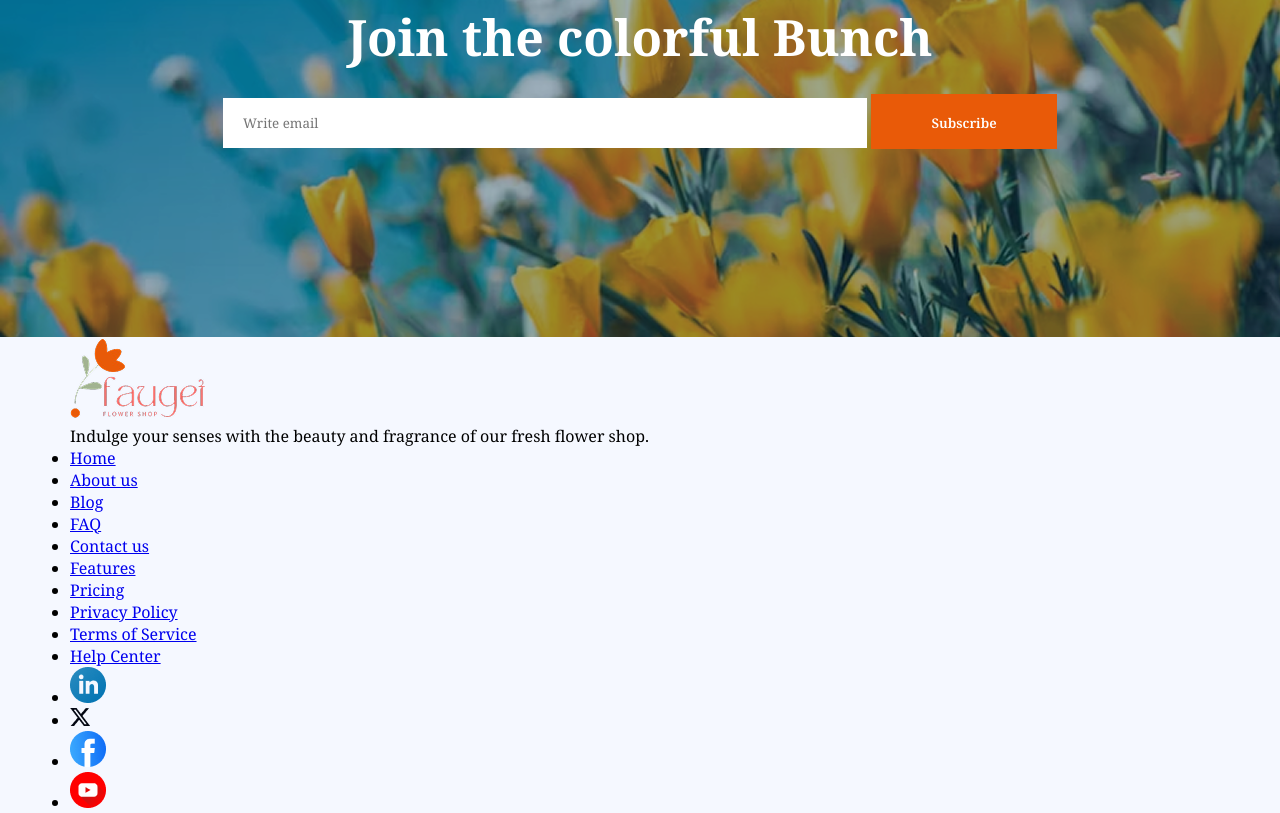
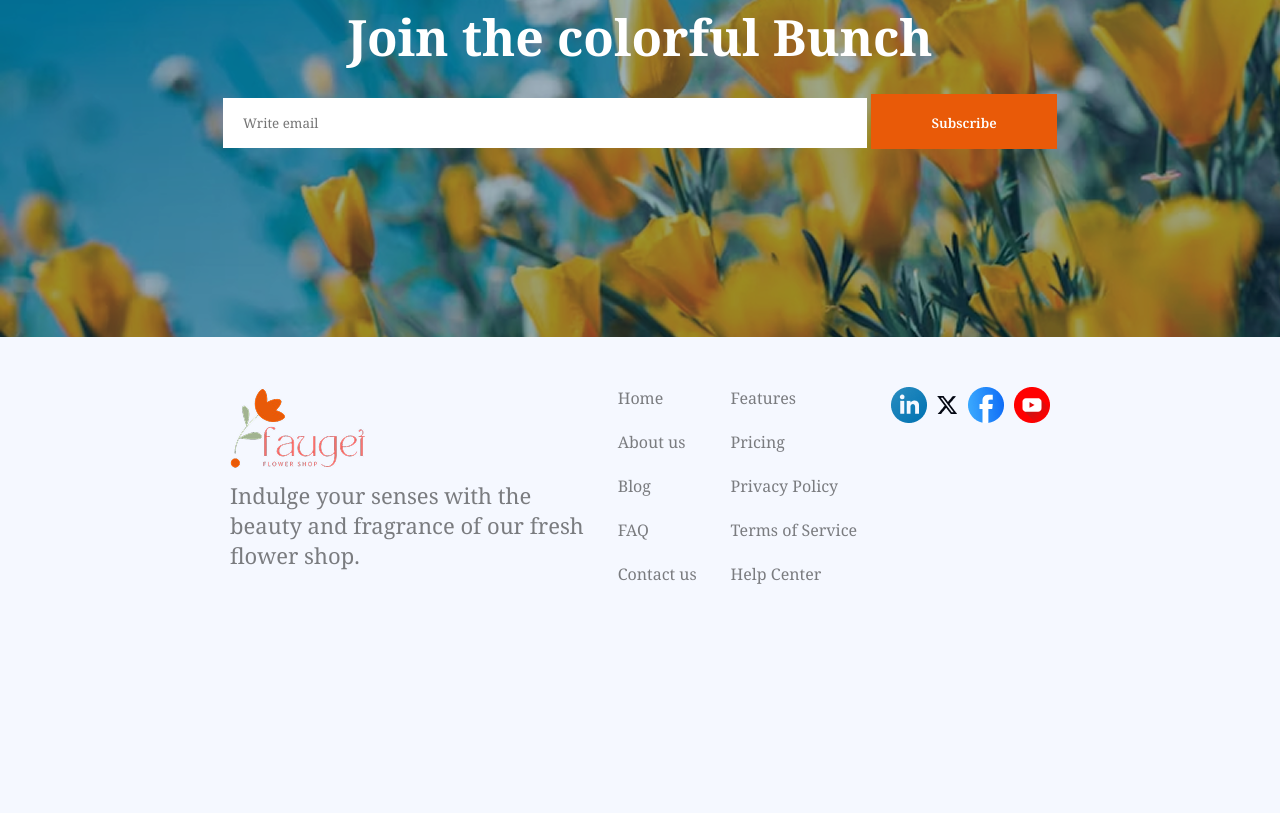
Before and after one commit to tonmoy-20/Flowers-market-02A, a plain HTML site: page index.html in a window 1280 px wide. Shown: the part 3691-4504 px from the top of the page. After the commit the page ends 4348 px from the top, so only its background shows below. Drawn offline with Linux system fonts and the light colour scheme.

Commit message:
footer section commited

```diff
--- a/index.html
+++ b/index.html
@@ -232,28 +232,39 @@
           <img src="./assets/logo.png" alt="logo" />
         </figure>
         <p class="foter-des">
-          Indulge your senses with the beauty and fragrance of our fresh flower
-          shop.
+          Indulge your senses with the <br />
+          beauty and fragrance of our fresh <br />
+          flower shop.
         </p>
       </div>
 
       <div class="footer-nav">
         <ul>
           <li><a href="#">Home</a></li>
+          <br />
           <li><a href="#">About us</a></li>
+          <br />
           <li><a href="#">Blog</a></li>
+          <br />
           <li><a href="#">FAQ</a></li>
+          <br />
           <li><a href="#">Contact us</a></li>
+          <br />
         </ul>
       </div>
 
       <div class="footer-nav-2">
         <ul>
           <li><a href="#">Features</a></li>
+          <br />
           <li><a href="#">Pricing</a></li>
+          <br />
           <li><a href="#">Privacy Policy</a></li>
+          <br />
           <li><a href="#">Terms of Service</a></li>
+          <br />
           <li><a href="#">Help Center</a></li>
+          <br />
         </ul>
       </div>
 
--- a/styles/flower.css
+++ b/styles/flower.css
@@ -308,3 +308,40 @@ font-weight: 600;
 }
 
 /*footer section*/
+.foter-des{margin-top: 5px;
+  font-size:22px;
+  color: rgba(0, 0, 0, 0.5);
+}
+.footer-nav ul li a{
+  text-decoration: none;
+  color:rgba(0, 0, 0, 0.5) ;
+  text-align: center ;
+}
+.footer-nav ul li  {
+  list-style: none;
+
+}
+.footer-nav-2 ul li {
+list-style: none;
+}
+.footer-nav-2 ul li a {
+text-decoration: none;
+  color:rgba(0, 0, 0, 0.5) ;
+  text-align: center;
+}
+.icon ul li {
+  list-style: none;
+
+}
+.icon ul {
+  display: flex;
+  gap: 10px;
+  align-items: center;
+}
+.footer-section{
+  display: flex;
+  gap: 30px;
+  justify-content: space-between;
+  box-sizing: border-box;
+  padding:  50px 160px 50px 160px;
+}
```
